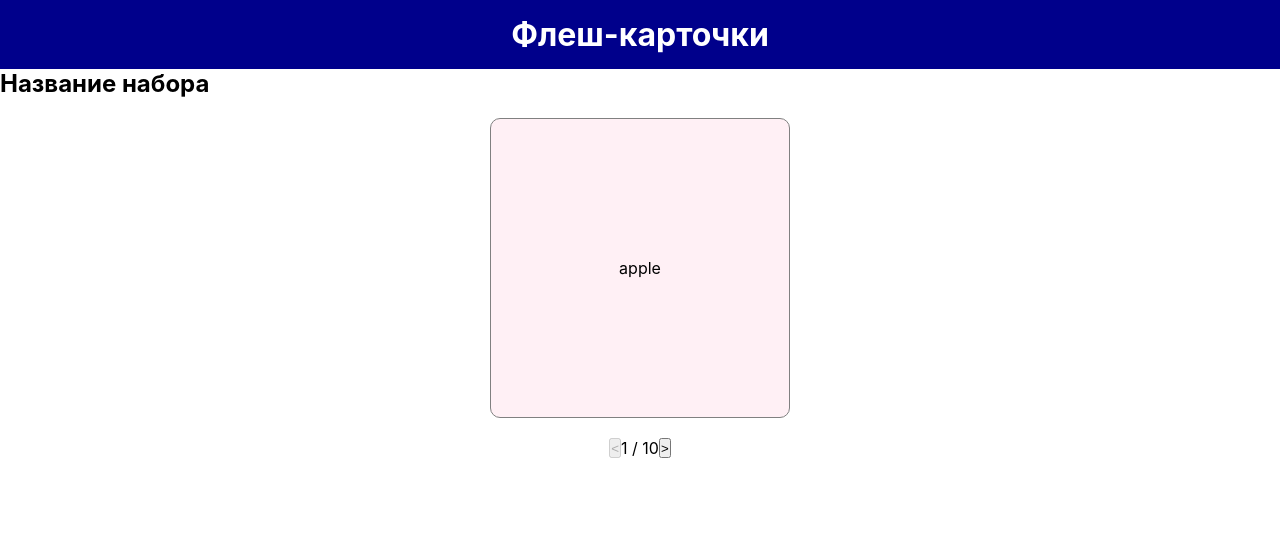
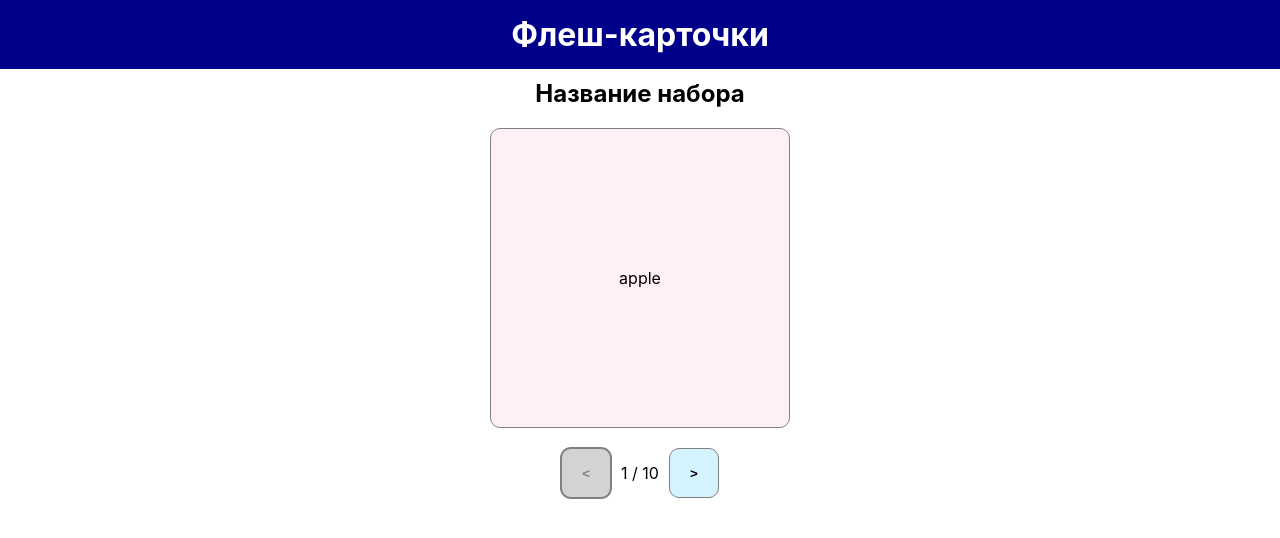
Before and after one commit to kate356-ff/dv290, a React (Create React App) app: page / in a window 1280 px wide. Shown: the top 538 px of the page. Built offline with nearby package versions, Linux system fonts and the light colour scheme.

Commit message:
style for components

```diff
--- a/src/App.css
+++ b/src/App.css
@@ -3,50 +3,3 @@
   padding: 0;
   box-sizing: border-box;
 }
-
-.header {
-  background-color: darkblue;
-  color: white;
-  text-align: center;
-  padding: 15px 0;
-}
-
-.card {
-  position: relative;
-  display: flex;
-  max-width: 300px;
-  min-height: 300px;
-  margin: 20px auto;
-  align-items: center;
-  justify-content: center;
-  background-color: lavenderblush;
-  border: solid 1px gray;
-  border-radius: 10px;
-  cursor: pointer;
-  transition: transform 0.5s;
-  transform-style: preserve-3d;
-}
-
-.card-check {
-  transform: rotateY(180deg);
-}
-
-.card::after {
-  content: attr(data-back);
-  position: absolute;
-  inset: 0;
-  display: flex;
-  align-items: center;
-  justify-content: center;
-  background-color: lemonchiffon;
-  border: solid 1px gray;
-  border-radius: 10px;
-  transform: rotateY(180deg);
-  backface-visibility: hidden;
-}
-
-.control-panel {
-  display: flex;
-  margin: 10px auto;
-  justify-content: center;
-}
--- a/src/App.js
+++ b/src/App.js
@@ -1,6 +1,6 @@
 import './App.css';
-import { Header } from "./components/Header";
-import { Set } from './components/Set';
+import { Header } from "./components//header/Header";
+import { Set } from './components/set/Set';
 
 function App() {
   return (
--- /dev/null
+++ b/src/components/card/Card.css
@@ -0,0 +1,33 @@
+.card {
+    position: relative;
+    display: flex;
+    max-width: 300px;
+    min-height: 300px;
+    margin: 20px auto;
+    align-items: center;
+    justify-content: center;
+    background-color: lavenderblush;
+    border: solid 1px gray;
+    border-radius: 10px;
+    cursor: pointer;
+    transition: transform 0.5s;
+    transform-style: preserve-3d;
+  }
+
+  .card-check {
+    transform: rotateY(180deg);
+  }
+
+  .card::after {
+    content: attr(data-back);
+    position: absolute;
+    inset: 0;
+    display: flex;
+    align-items: center;
+    justify-content: center;
+    background-color: lemonchiffon;
+    border: solid 1px gray;
+    border-radius: 10px;
+    transform: rotateY(180deg);
+    backface-visibility: hidden;
+  }
--- a/src/components/Card.jsx
+++ b/src/components/card/Card.jsx
@@ -1,3 +1,5 @@
+import './Card.css';
+
 import { useState } from "react";
 
 export function Card({front, back}) {
--- /dev/null
+++ b/src/components/header/Header.css
@@ -0,0 +1,6 @@
+.header {
+    background-color: darkblue;
+    color: white;
+    text-align: center;
+    padding: 15px 0;
+  }
--- a/src/components/Header.jsx
+++ b/src/components/header/Header.jsx
@@ -1,3 +1,5 @@
+import './Header.css';
+
 export function Header() {
     return(
         <div className="header">
--- /dev/null
+++ b/src/components/set/Set.css
@@ -0,0 +1,35 @@
+.control-panel {
+    display: flex;
+    margin: 10px auto;
+    justify-content: center;
+    align-items: center;
+  }
+
+  h2 {
+    text-align: center;
+    margin: 10px 0px;
+  }
+
+.btn-control {
+    width: 50px;
+    height: 50px;
+    border: none;
+    border-radius: 10px;
+    color: black;
+    background-color: rgb(211, 244, 255);
+    margin: 0px 10px;
+    border: 1px solid gray;
+    transition: all 0.3s;
+  }
+
+  .btn-control:hover,
+  .btn-control:focus {
+    background-color: rgb(232, 182, 255);
+    border: 1px solid rgb(54, 54, 116);
+  }
+
+  .btn-control:disabled {
+    background-color: lightgray;
+    box-shadow: 0px 0px 0px 1px gray;
+    color: grey;
+  }
--- a/src/components/Set.jsx
+++ b/src/components/set/Set.jsx
@@ -1,7 +1,9 @@
+import './Set.css';
+
 import { useState } from "react";
-import { Card } from "./Card";
+import { Card } from "../card/Card";
 export function Set() {
-    const cards = require('../data'); //данные с data.json
+    const cards = require('../../data'); //данные с data.json
     const [step, setStep] =useState(0);
 
     const HandleNext = () => {
@@ -29,18 +31,18 @@ export function Set() {
             back = { cards[step].back }
             />
             <div className="control-panel">
-                <button
-                disabled = { step == 0 ? true : false}
+                <button className='btn-control'
+                disabled = { step === 0 ? true : false}
                 onClick = {handlePrev}>
-                    &lt;
+                    <b>&lt;</b>
                     </button>
                     <p>
                         {step + 1} / {cards.length}
                     </p>
-                <button
-                disabled = { step == cards.length - 1 ? true : false}
+                <button className='btn-control'
+                disabled = { step === cards.length - 1 ? true : false}
                 onClick={HandleNext}>
-                    &gt;
+                    <b>&gt;</b>
                     </button>
             </div>
         </div>
```
